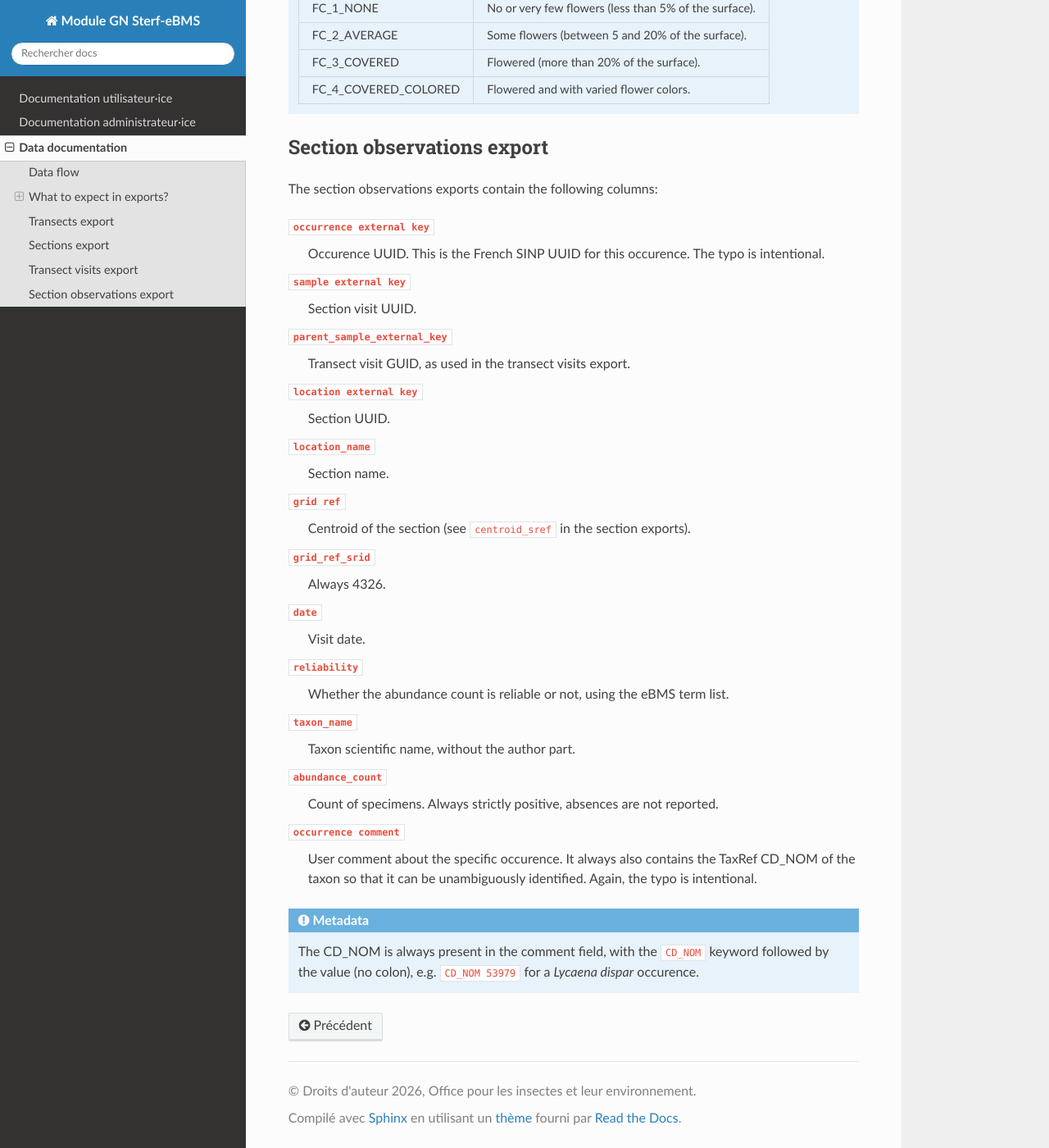
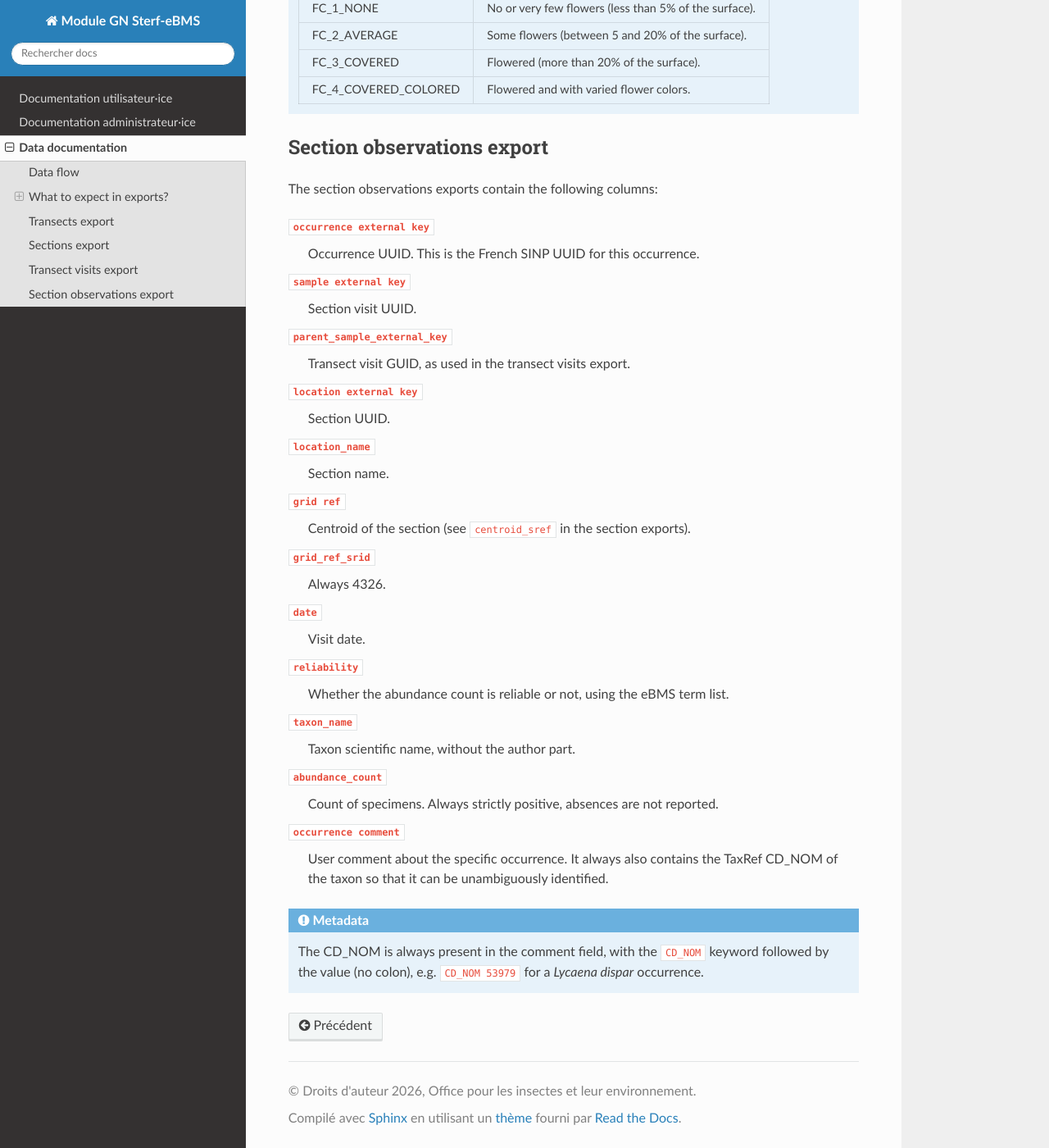
Before and after one commit to Opie-insectes/sterf-ebms, a Sphinx documentation site: the page built from docs/data.rst, in a window 1280 px wide and 1400 px high, scrolled down 7636 px. Shown: the whole window at 82% size. Built offline with Sphinx 7.4.7 and the Read the Docs theme 3.1.0, drawn with Linux system fonts in a browser that asks for light colours.

Commit message:
fix "occurence" typos

```diff
--- a/docs/data.rst
+++ b/docs/data.rst
@@ -330,8 +330,7 @@ Section observations export
 The section observations exports contain the following columns:
 
 ``occurrence external key``
-    Occurence UUID. This is the French SINP UUID for this occurence. The typo is
-    intentional.
+    Occurrence UUID. This is the French SINP UUID for this occurrence.
 ``sample external key``
     Section visit UUID.
 ``parent_sample_external_key``
@@ -353,12 +352,11 @@ The section observations exports contain the following columns:
 ``abundance_count``
     Count of specimens. Always strictly positive, absences are not reported.
 ``occurrence comment``
-    User comment about the specific occurence. It always also contains the
+    User comment about the specific occurrence. It always also contains the
     TaxRef CD_NOM of the taxon so that it can be unambiguously identified.
-    Again, the typo is intentional.
 
 .. admonition:: Metadata
 
    The CD_NOM is always present in the comment field, with the ``CD_NOM``
    keyword followed by the value (no colon), e.g. ``CD_NOM 53979`` for a
-   *Lycaena dispar* occurence.
+   *Lycaena dispar* occurrence.
```
